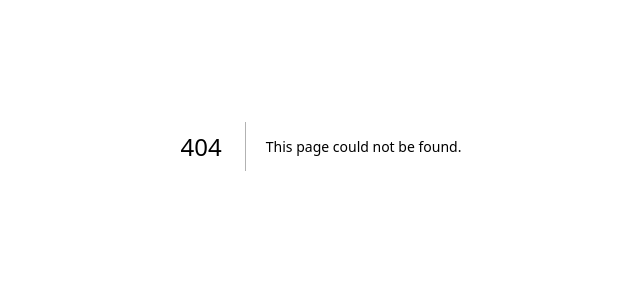
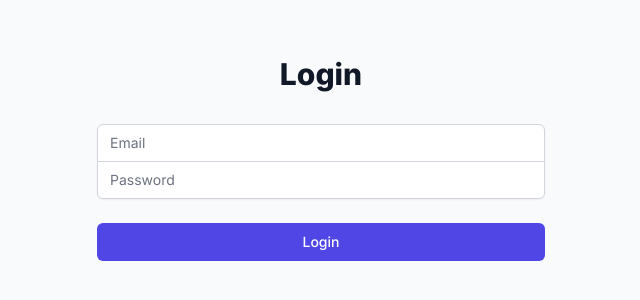
Before and after one commit to ChaimaaSafi/custom_code, a Next.js app: page /Login in a window 1280 px wide. Before the commit this address had no page. Shown: the part 254-554 px from the top of the page, without its empty margins (319-959 px from the left). Built offline with nearby package versions, Linux system fonts and the light colour scheme.

Commit message:
Allow a user to login successfully

```diff
--- /dev/null
+++ b/src/app/Login/page.tsx
@@ -0,0 +1,97 @@
+"use client";
+import React, { useState } from "react";
+
+function Login() {
+  const [email, setEmail] = useState("");
+  const [password, setPassword] = useState("");
+  const [errorMessage, setErrorMessage] = useState("");
+  const [isSubmitted, setIsSubmitted] = useState(false);
+
+  const handleEmailChange = (e: any) => {
+    setEmail(e.target.value);
+  };
+
+  const handlePasswordChange = (e: any) => {
+    setPassword(e.target.value);
+  };
+
+  const handleSubmit = (e: any) => {
+    e.preventDefault();
+
+    if (email.indexOf("@") === -1) {
+      setErrorMessage("Invalid email address");
+      setIsSubmitted(false);
+    } else {
+      setErrorMessage("");
+      setIsSubmitted(true);
+    }
+  };
+
+  return (
+    <div className="min-h-screen flex items-center justify-center bg-gray-50 py-12 px-4 sm:px-6 lg:px-8">
+      <div className="max-w-md w-full space-y-8">
+        <div>
+          <h2 className="mt-6 text-center text-3xl font-extrabold text-gray-900">
+            Login
+          </h2>
+        </div>
+        <div>
+          {isSubmitted && (
+            <h1 className="font-medium  text-base text-green-500">
+              Form is sumbitted successfully
+            </h1>
+          )}
+        </div>
+        <form className="mt-8 space-y-6" onSubmit={handleSubmit}>
+          <input type="hidden" name="remember" defaultValue="true" />
+          <div className="rounded-md shadow-sm -space-y-px">
+            <div>
+              <input
+                id="email"
+                name="email"
+                type="text"
+                autoComplete="email"
+                required
+                className="appearance-none rounded-none relative block w-full px-3 py-2 border border-gray-300 placeholder-gray-500 text-gray-900 rounded-t-md focus:outline-none focus:ring-indigo-500 focus:border-indigo-500 focus:z-10 sm:text-sm"
+                placeholder="Email"
+                value={email}
+                onChange={handleEmailChange}
+              />
+            </div>
+            <div>
+              <input
+                id="password"
+                name="password"
+                type="password"
+                autoComplete="current-password"
+                required
+                className="appearance-none rounded-none relative block w-full px-3 py-2 border border-gray-300 placeholder-gray-500 text-gray-900 rounded-b-md focus:outline-none focus:ring-indigo-500 focus:border-indigo-500 focus:z-10 sm:text-sm"
+                placeholder="Password"
+                value={password}
+                onChange={handlePasswordChange}
+              />
+            </div>
+          </div>
+
+          {errorMessage && (
+            <p className="mt-2 text-sm text-red-600" id="error-message">
+              {errorMessage}
+            </p>
+          )}
+
+          <div>
+            <button
+              type="submit"
+              cy-data="submit-button"
+              className="group relative w-full flex justify-center py-2 px-4 border border-transparent text-sm font-medium rounded-md text-white bg-indigo-600 hover:bg-indigo-700 focus:outline-none focus:ring-2 focus:ring-offset-2 focus:ring-indigo-500"
+            >
+              Login
+            </button>
+          </div>
+        </form>
+      </div>
+    </div>
+  );
+}
+
+export default Login;
```
Also changed, not shown: 1 other file (tests, documents, lock files or other folders).
